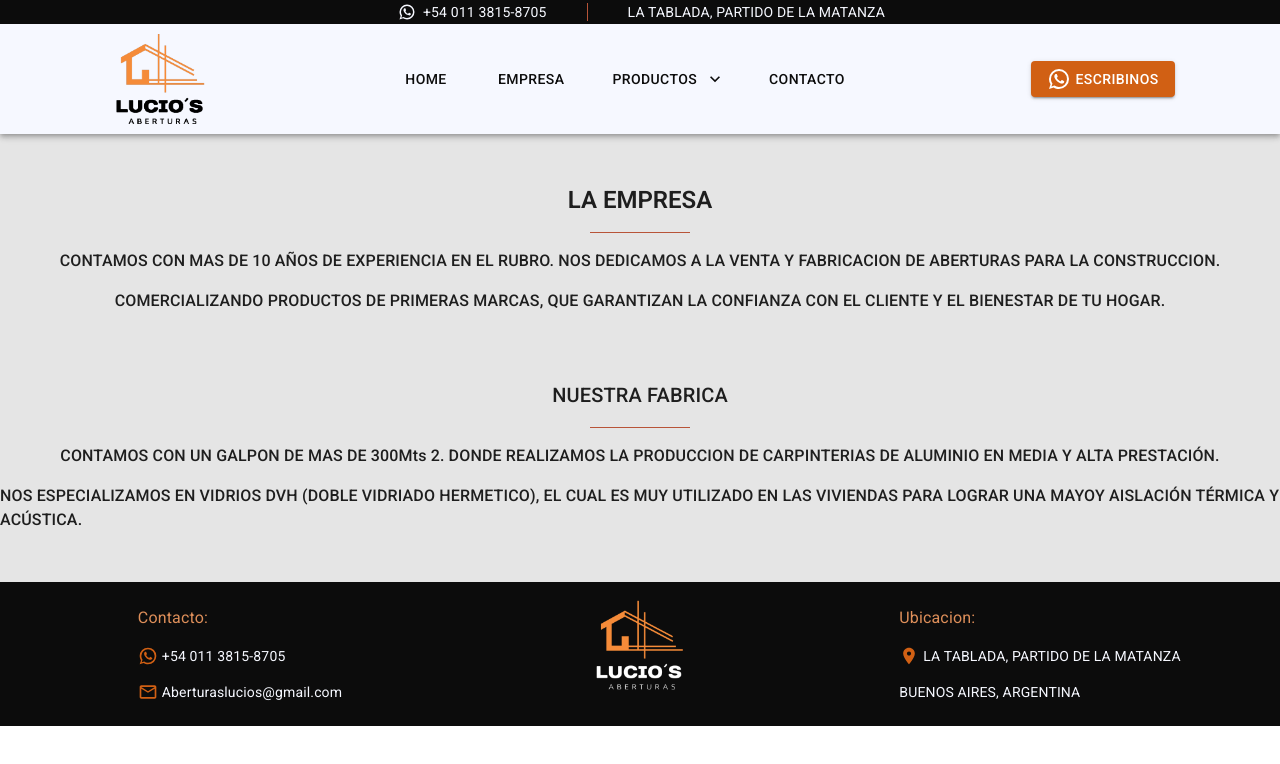
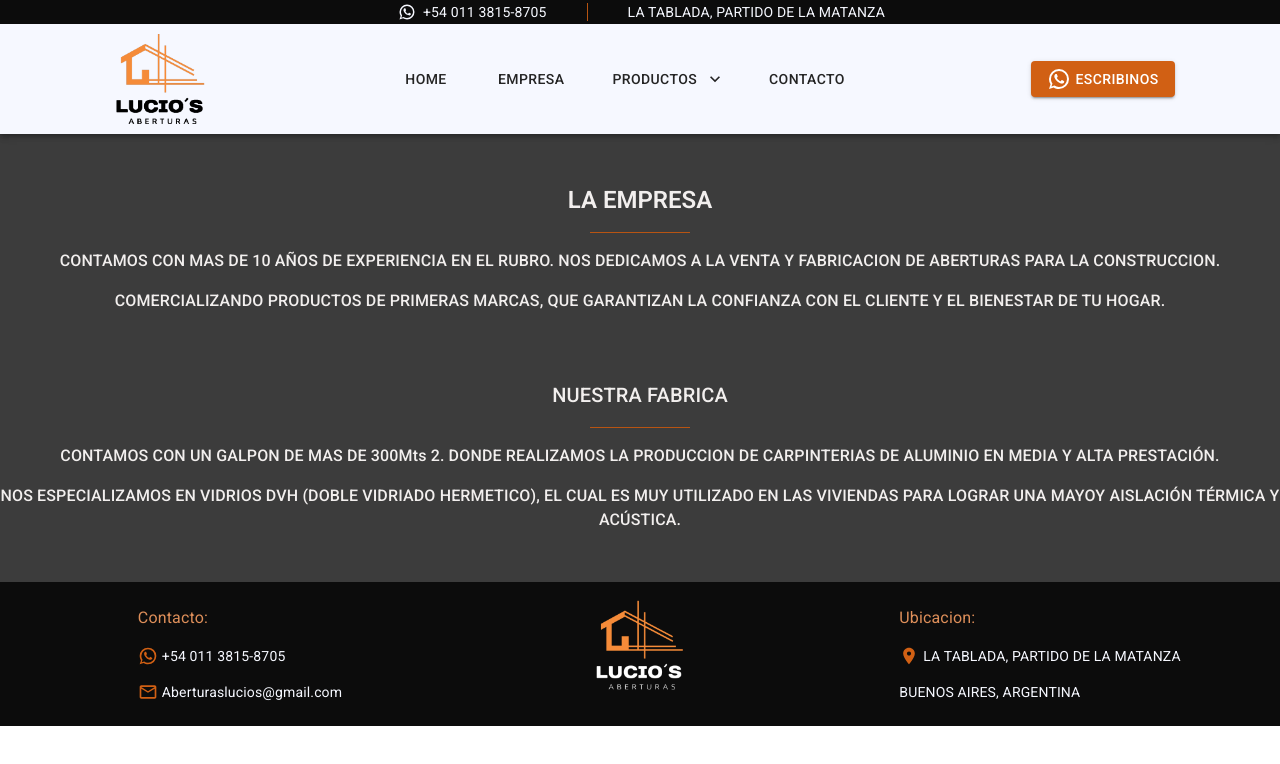
Before and after one commit to FacuBitz/Aberturas, a React (Vite) app: page /empresa in a window 1280 px wide. Shown: the top 764 px of the page. Built offline with nearby package versions, Linux system fonts and the light colour scheme.

Commit message:
changed colors

```diff
--- a/src/components/Empresa.jsx
+++ b/src/components/Empresa.jsx
@@ -8,33 +8,60 @@ const Empresa = () => {
   }, []);
   return (
     <Stack
-      component="section"
+      component="main"
       alignItems="center"
       sx={{ flexGrow: 1, pt: "50px" }}
-      bgcolor="#E5E5E5"
+      bgcolor="secondary.light"
       spacing={2}
     >
-      <Typography component="h1" variant="h5" fontWeight="600">
+      <Typography
+        component="h1"
+        variant="h5"
+        fontWeight="600"
+        color="secondary.contrastText"
+      >
         LA EMPRESA
       </Typography>
-      <Divider width="100px" color="#d1604" />
-      <Typography fontWeight="500">
+      <Divider width="100px" color="#d16014" />
+      <Typography
+        fontWeight="500"
+        color="secondary.contrastText"
+        textAlign="center"
+      >
         CONTAMOS CON MAS DE 10 AÑOS DE EXPERIENCIA EN EL RUBRO. NOS DEDICAMOS A
         LA VENTA Y FABRICACION DE ABERTURAS PARA LA CONSTRUCCION.
       </Typography>
-      <Typography fontWeight="500">
+      <Typography
+        fontWeight="500"
+        color="secondary.contrastText"
+        textAlign="center"
+      >
         COMERCIALIZANDO PRODUCTOS DE PRIMERAS MARCAS, QUE GARANTIZAN LA
         CONFIANZA CON EL CLIENTE Y EL BIENESTAR DE TU HOGAR.
       </Typography>
-      <Typography component="h2" variant="h6" marginTop="50px">
+      <Typography
+        component="h2"
+        variant="h6"
+        marginTop="50px"
+        color="secondary.contrastText"
+      >
         NUESTRA FABRICA
       </Typography>
-      <Divider width="100px" color="#d1604" />
-      <Typography fontWeight="500">
+      <Divider width="100px" color="#d16014" />
+      <Typography
+        fontWeight="500"
+        color="secondary.contrastText"
+        textAlign="center"
+      >
         CONTAMOS CON UN GALPON DE MAS DE 300Mts 2. DONDE REALIZAMOS LA
         PRODUCCION DE CARPINTERIAS DE ALUMINIO EN MEDIA Y ALTA PRESTACIÓN.
       </Typography>
-      <Typography fontWeight="500" marginBottom="50px">
+      <Typography
+        fontWeight="500"
+        marginBottom="50px"
+        color="secondary.contrastText"
+        textAlign="center"
+      >
         NOS ESPECIALIZAMOS EN VIDRIOS DVH (DOBLE VIDRIADO HERMETICO), EL CUAL ES
         MUY UTILIZADO EN LAS VIVIENDAS PARA LOGRAR UNA MAYOY AISLACIÓN TÉRMICA Y
         ACÚSTICA.
--- a/src/components/Footer.jsx
+++ b/src/components/Footer.jsx
@@ -19,7 +19,7 @@ export default function Footer() {
   return (
     <Box
       sx={{ flexGrow: 1 }}
-      backgroundColor="#0C0C0C"
+      backgroundColor="secondary.dark"
       // position y bottom sacarlo cuando ya tenga mas contenido
       // position="absolute"
       // bottom="0"
--- a/src/components/Home.jsx
+++ b/src/components/Home.jsx
@@ -50,7 +50,7 @@ export default function Home() {
       display="flex"
       flexDirection="column"
       alignItems="center"
-      bgcolor="#E5E5E5"
+      bgcolor="primary.dark"
       component="main"
     >
       <Stack component="section" alignItems="center" maxWidth="xl">
@@ -68,7 +68,7 @@ export default function Home() {
           display="flex"
           alignItems="center"
           margin="0"
-          marginBottom="90px"
+          marginBottom="60px"
         >
           <Brands xs={12} sm={4} md={2}>
             <Item>
@@ -151,11 +151,12 @@ export default function Home() {
         </Grid>
       </Stack>
       <Stack
-        backgroundColor="#4c4c4c"
+        backgroundColor="secondary.light"
         marginBottom="30px"
         width="100%"
         alignItems="center"
         component="section"
+        paddingY="15px"
       >
         <Grid
           container
@@ -180,7 +181,9 @@ export default function Home() {
             >
               <CardMedia component="img" image={puerta} />
 
-              <Typography variant="button">Puertas</Typography>
+              <Typography variant="button" color="secondary.contrastText">
+                Puertas
+              </Typography>
             </Card>
           </Grid>
           <Grid xs={12} sm={4} display="flex" justifyContent="center">
@@ -209,7 +212,9 @@ export default function Home() {
             >
               <CardMedia component="img" image={ventana} />
 
-              <Typography variant="button">Ventanas</Typography>
+              <Typography variant="button" color="secondary.contrastText">
+                Ventanas
+              </Typography>
             </Card>
           </Grid>
         </Grid>
@@ -220,6 +225,7 @@ export default function Home() {
           component="h2"
           color="error"
           letterSpacing="4px"
+          fontWeight="600"
         >
           NOSOTROS
         </Typography>
@@ -237,36 +243,44 @@ export default function Home() {
         </Button>
         <Stack flexDirection="row" spacing={25} marginY="30px">
           <Typography variant="button" display="flex" alignItems="center">
-            <DoneIcon />
+            <DoneIcon color="error" sx={{ mx: "2px" }} />
             COMPROMISO
           </Typography>
           <Typography variant="button" display="flex" alignItems="center">
-            <DoneIcon />
+            <DoneIcon color="error" sx={{ mx: "2px" }} />
             CONFIANZA
           </Typography>
           <Typography variant="button" display="flex" alignItems="center">
-            <DoneIcon />
+            <DoneIcon color="error" sx={{ mx: "2px" }} />
             GARANTIA
           </Typography>
         </Stack>
       </Stack>
       <Stack
         component="section"
-        backgroundColor="grey"
+        backgroundColor="secondary.light"
         width="100%"
         alignItems="center"
+        paddingTop="30px"
       >
-        <Stack alignItems="center" spacing="20px" maxWidth="xl">
-          <Typography fontWeight="600" variant="h6" component="h2">
+        <Stack alignItems="center" spacing="10px" maxWidth="xl">
+          <Typography
+            fontWeight="600"
+            variant="h6"
+            component="h2"
+            color="secondary.contrastText"
+            letterSpacing="1px"
+          >
             NUESTROS SERVICIOS
           </Typography>
-          <Divider width="100px" />
+          <Divider width="100px" color="#D16014" />
           <Grid
             container
             spacing={2}
             display="flex"
             alignItems="center"
             margin="0"
+            paddingTop="20px"
           >
             <Brands xs={12} sm={6} md={3}>
               <Item>
--- a/src/components/NavBar.jsx
+++ b/src/components/NavBar.jsx
@@ -70,7 +70,7 @@ function NavBar(props) {
       {/* position viene fixed pero me tapa parte del main, tener en cuenta */}
       <AppBar component="nav" position="sticky">
         {/* ------------------------------------------------ */}
-        <Box backgroundColor="#0c0c0c">
+        <Box backgroundColor="secondary.dark">
           <Stack
             direction="row"
             spacing={5}
@@ -80,7 +80,13 @@ function NavBar(props) {
               <Divider
                 orientation="vertical"
                 flexItem
-                color="#d1604"
+                // ---------------------------------
+                // ---------------------------------
+                // ---------------------------------
+                color="#D16014"
+                // ---------------------------------
+                // ---------------------------------
+                // ---------------------------------
                 sx={{
                   my: "3px",
                 }}
--- a/src/styles/theme/index.js
+++ b/src/styles/theme/index.js
@@ -20,15 +20,15 @@ const theme = createTheme({
   palette: {
     primary: {
       main: "#F6F8FF",
-      // light: '#42a5f5',
+      light: "#e5e5e5",
       dark: "#DDDFE5",
       contrastText: "#0C0C0C",
     },
     secondary: {
-      main: "#0C0C0C",
+      main: "#242424",
       light: "#3c3c3c",
-      dark: "#000000",
-      contrastText: "#F6F8FF",
+      dark: "#0C0C0C",
+      contrastText: "#f2efee",
     },
     error: {
       main: "#D16014",
```
